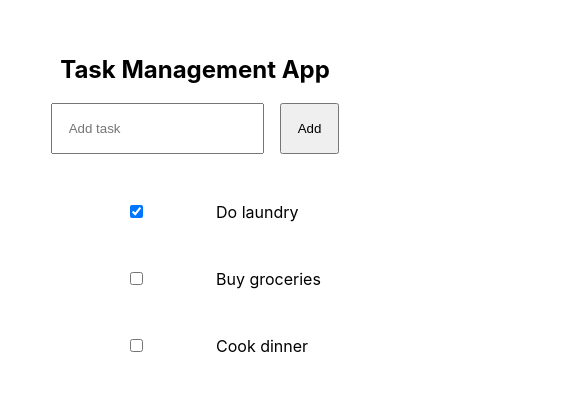
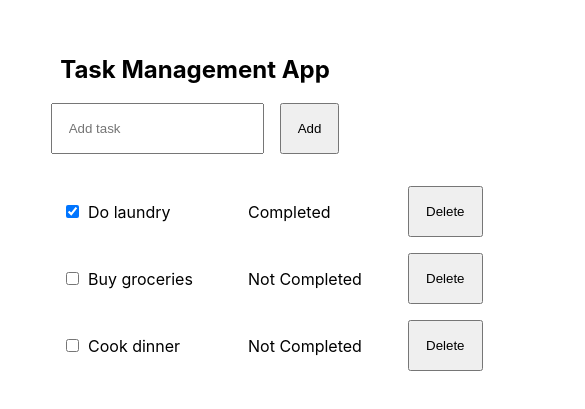
Before and after one commit to pao-perez/task-management, a React (Create React App) app: page / in a window 390 px wide. Shown: the part 203-612 px from the top of the page, 585 px wide, since content can reach past the window. Built offline with nearby package versions, Linux system fonts and the light colour scheme; data requests are answered from the project's data file; the HTML template or start-up script is replaced by a standard one.

Commit message:
Adjust layout for smaller screens

```diff
--- a/src/components/tasks/TaskItem.css
+++ b/src/components/tasks/TaskItem.css
@@ -9,3 +9,11 @@
     width: max-content;
     padding: 1rem;
 }
+
+@media (max-width: 768px) {
+    .item {
+        display: grid;
+        grid-template-columns: repeat(4, 2rem 10rem 10rem 10rem);
+        margin: 1rem;
+    }
+}
```
